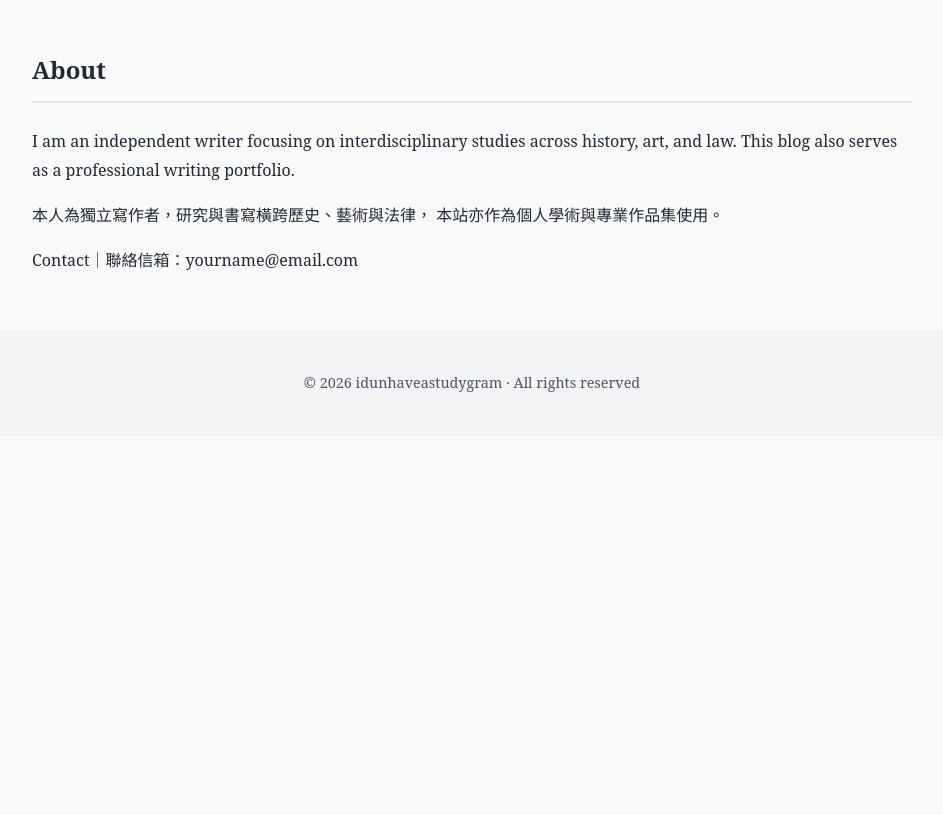
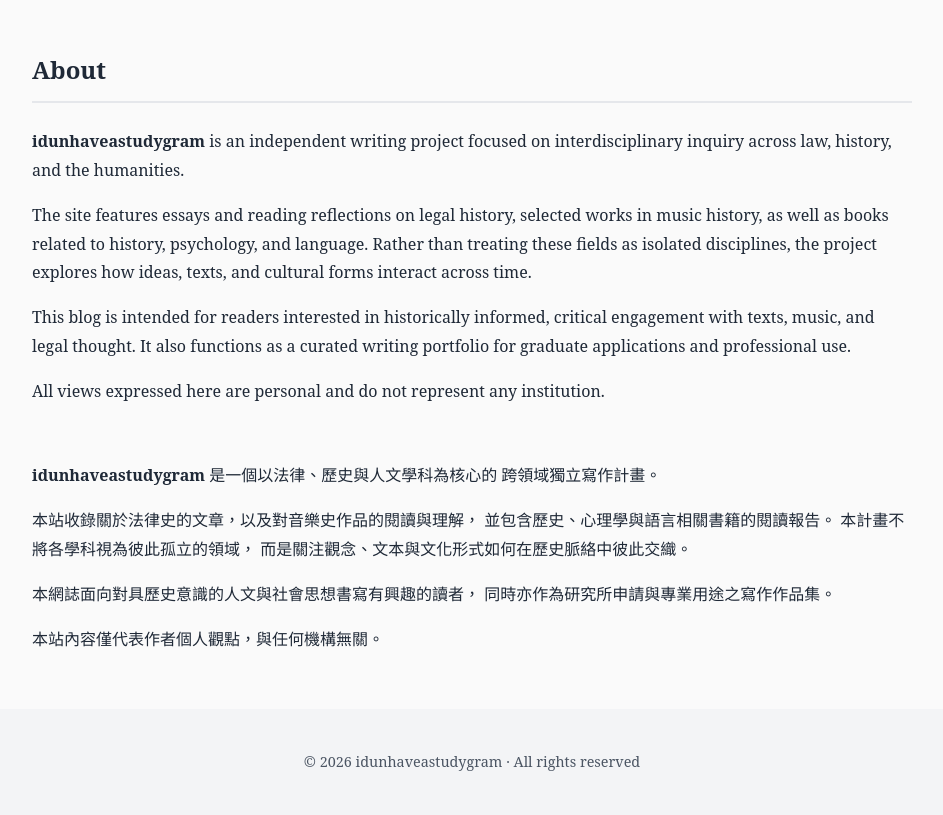
Before and after one commit to idunhaveastudygram/idunhaveastudygram, a plain HTML site: page index.html in a window 1280 px wide. Shown: the part 1260-2075 px from the top of the page, without its empty margins (168-1111 px from the left). Before the commit the page ends 1696 px from the top, so only its background shows below. Drawn offline with Linux system fonts and the light colour scheme.

Commit message:
Update index.html

```diff
--- a/index.html
+++ b/index.html
@@ -156,19 +156,51 @@
 <section id="about">
     <h2>About</h2>
     <p>
-        I am an independent writer focusing on interdisciplinary studies
-        across history, art, and law.
-        This blog also serves as a professional writing portfolio.
+        <strong>idunhaveastudygram</strong> is an independent writing project focused on
+        interdisciplinary inquiry across law, history, and the humanities.
     </p>
+
     <p>
-        本人為獨立寫作者，研究與書寫橫跨歷史、藝術與法律，
-        本站亦作為個人學術與專業作品集使用。
+        The site features essays and reading reflections on legal history,
+        selected works in music history, as well as books related to history,
+        psychology, and language. Rather than treating these fields as isolated
+        disciplines, the project explores how ideas, texts, and cultural forms
+        interact across time.
     </p>
-    <p>
-        Contact｜聯絡信箱：yourname@email.com
+
+     <p>
+        This blog is intended for readers interested in historically informed,
+        critical engagement with texts, music, and legal thought. It also
+        functions as a curated writing portfolio for graduate applications and
+        professional use.
+    </p>
+
+      <p>
+        All views expressed here are personal and do not represent any institution.
     </p>
 </section>
 
+   <p>
+        <strong>idunhaveastudygram</strong> 是一個以法律、歷史與人文學科為核心的
+        跨領域獨立寫作計畫。
+    </p>
+
+    <p>
+        本站收錄關於法律史的文章，以及對音樂史作品的閱讀與理解，
+        並包含歷史、心理學與語言相關書籍的閱讀報告。
+        本計畫不將各學科視為彼此孤立的領域，
+        而是關注觀念、文本與文化形式如何在歷史脈絡中彼此交織。
+    </p>
+
+    <p>
+        本網誌面向對具歷史意識的人文與社會思想書寫有興趣的讀者，
+        同時亦作為研究所申請與專業用途之寫作作品集。
+    </p>
+
+    <p>
+        本站內容僅代表作者個人觀點，與任何機構無關。
+    </p>
+</section>
 </main>
 
 <footer>
```
